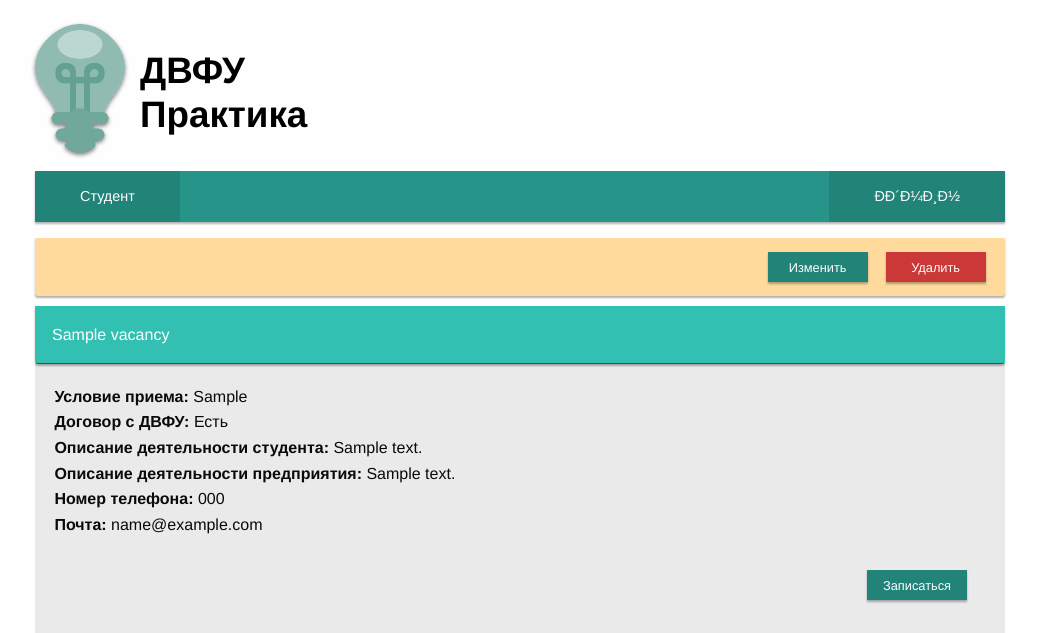
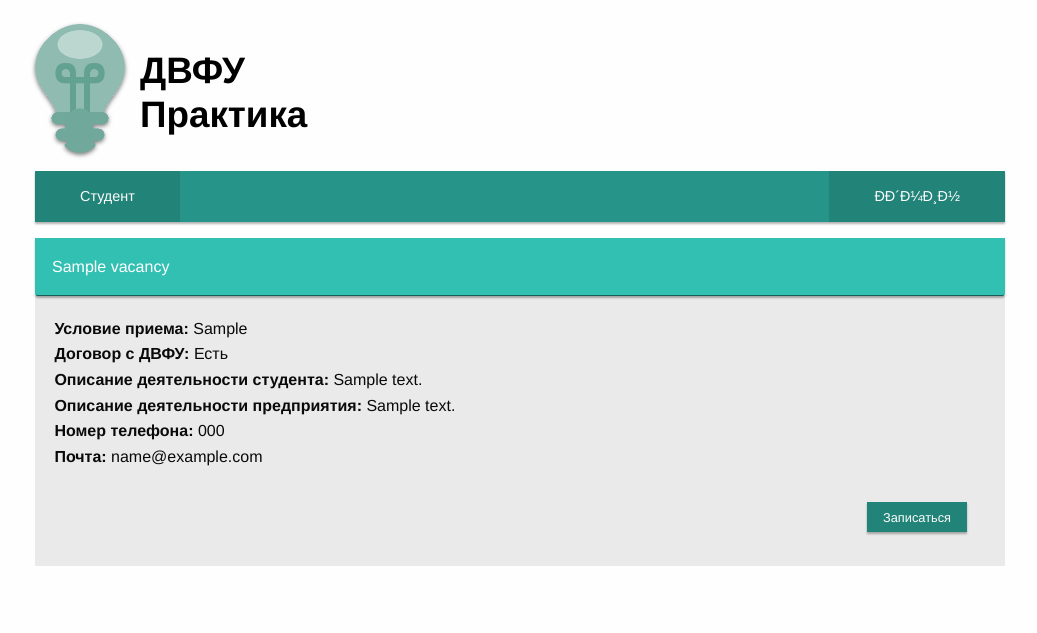
Before and after one commit to tosav/Practise, a PHP site: page /vacancy.php?id=1 in a window 1280 px wide. Shown: the top 633 px of the page, without its empty margins (120-1157 px from the left). Run offline with PHP 8.4, Linux system fonts and the light colour scheme; the visitor is signed in with stand-in values (Sample User, id 1); tables that the repository leaves empty hold one stand-in row (values such as "Sample post"); data that the repository does not hold is empty.

Commit message:
Толька для админа

```diff
--- a/vacancy.php
+++ b/vacancy.php
@@ -50,11 +50,13 @@ session_start();
           if ($row['contract']==1){
                 $contr='Есть';
           }
-          print_r('<a class="accordion-title shade main" style="background-color:#ffda9c;
-            border: 1px solid #ffda9c;"></br></a>
-            <a href="vac.php?id='.$row['id'].'" style="padding: 9px; margin-left: 18px; background-color: #ca3838;" class="button main top float-right shade">Удалить</a>
-            <a href="del.php?id='.$row['id'].'" style="padding: 9px;" class="button main top float-right shade">Изменить</a>'
-            );
+           if($_SESSION['is_auth'] && $_SESSION['role']==0){
+                print_r('<a class="accordion-title shade main" style="background-color:#ffda9c;
+                border: 1px solid #ffda9c;"></br></a>
+                <a href="vac.php?id='.$row['id'].'" style="padding: 9px; margin-left: 18px; background-color: #ca3838;" class="button main top float-right shade">Удалить</a>
+                <a href="del.php?id='.$row['id'].'" style="padding: 9px;" class="button main top float-right shade">Изменить</a>'
+                );
+           };
           print_r('
             <a class="accordion-title shade main">'.$row['name'].'</a>
             <!--<a class="float-right text">Даты которых нигде нет</a>-->
```
